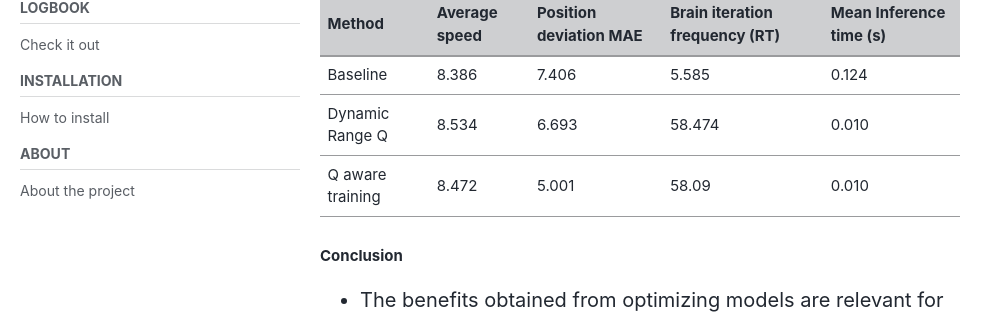
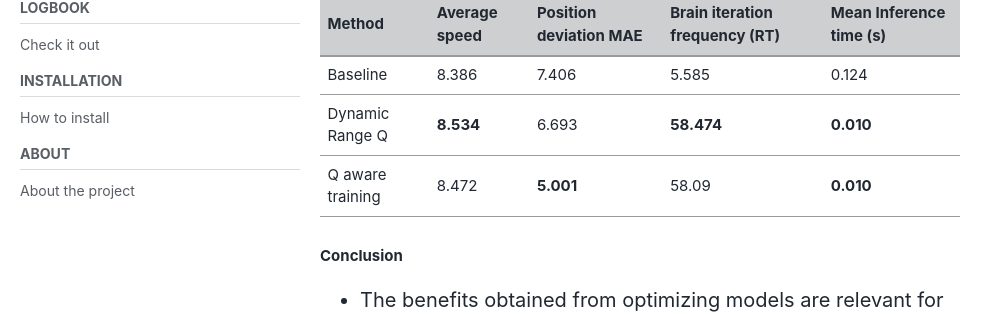
Before and after one commit to TheRoboticsClub/gsoc2022-Nikhil_Paliwal, a Jekyll site: the page built from docs/_posts/2022-07-08-Coding-Period-Week-4.md, in a window 1280 px wide and 900 px high, scrolled down 5766 px. Shown: the part 141-455 px from the top of the window, without its empty margins (0-1003 px from the left). Built offline with Jekyll 4.4.1, drawn with Linux system fonts in a browser that asks for light colours; cached includes are drawn as plain includes; nearby versions of some CDN libraries.

Commit message:
highlight results

```diff
--- a/docs/_posts/2022-07-08-Coding-Period-Week-4.md
+++ b/docs/_posts/2022-07-08-Coding-Period-Week-4.md
@@ -126,8 +126,8 @@ Other strategies were not able to complete one lap properly. So, they are exclud
 Method  | Average speed | Position deviation MAE | Brain iteration frequency (RT) | Mean Inference time (s)
 --- | --- | --- | --- | ---
 Baseline | 8.386 | 7.406 | 5.585 | 0.124
-Dynamic Range Q | 8.534 | 6.693 | 58.474 | 0.010
-Q aware training | 8.472 | 5.001 | 58.09 | 0.010
+Dynamic Range Q | **8.534** | 6.693 | **58.474** | **0.010**
+Q aware training | 8.472 | **5.001** | 58.09 | **0.010**
 
 #### Conclusion
 * The benefits obtained from optimizing models are relevant for both offline and online (simulation) usecases.
```
